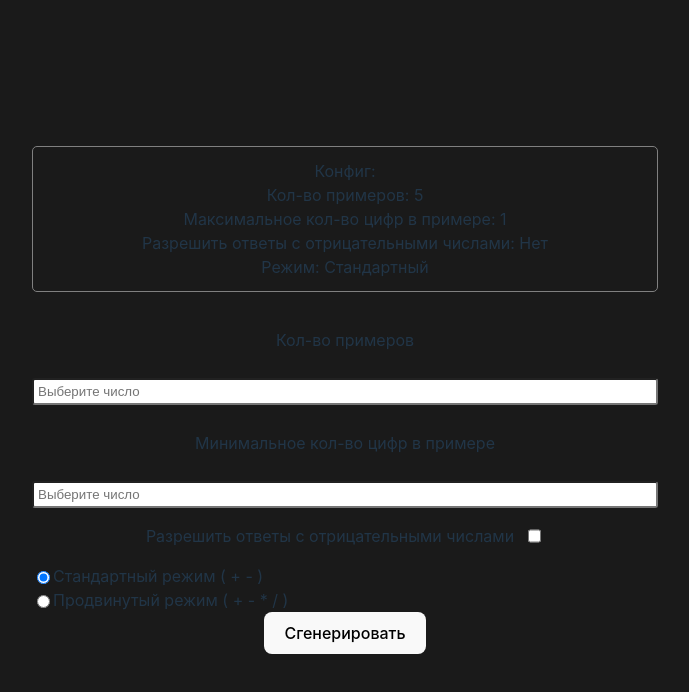
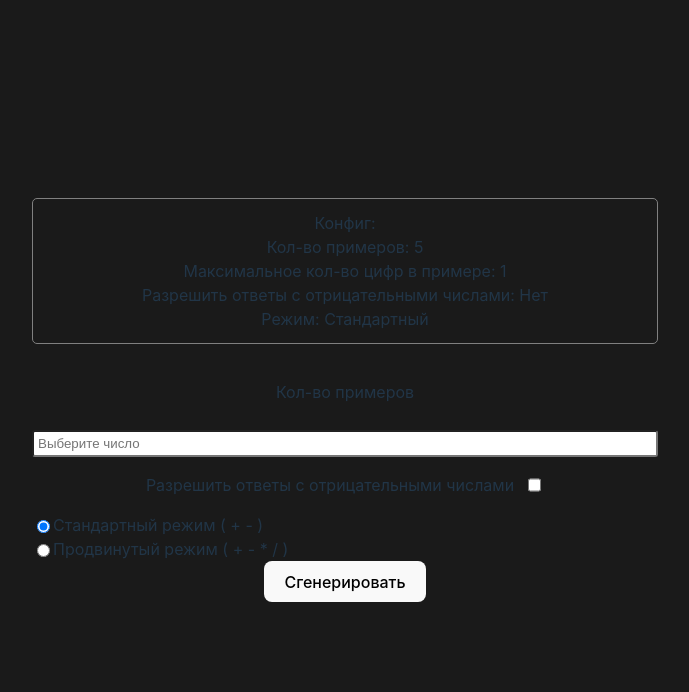
Before and after one commit to themm-s/vue-CalculateGenerator, a Vue app: page / in a window 1280 px wide. Shown: the top 692 px of the page, without its empty margins (295-984 px from the left). Built offline with nearby package versions, Linux system fonts and the light colour scheme.

Commit message:
remove input

```diff
--- a/src/components/InputsBlock.vue
+++ b/src/components/InputsBlock.vue
@@ -4,11 +4,6 @@
     @inp="$emit('quantity', $event)"
     :min="5"
     title="Кол-во примеров"
-  />
-  <Inp
-    @inp="$emit('numbers', $event)"
-    :min="1"
-    title="Минимальное кол-во цифр в примере"
   />
 </div>
 </template>
```
